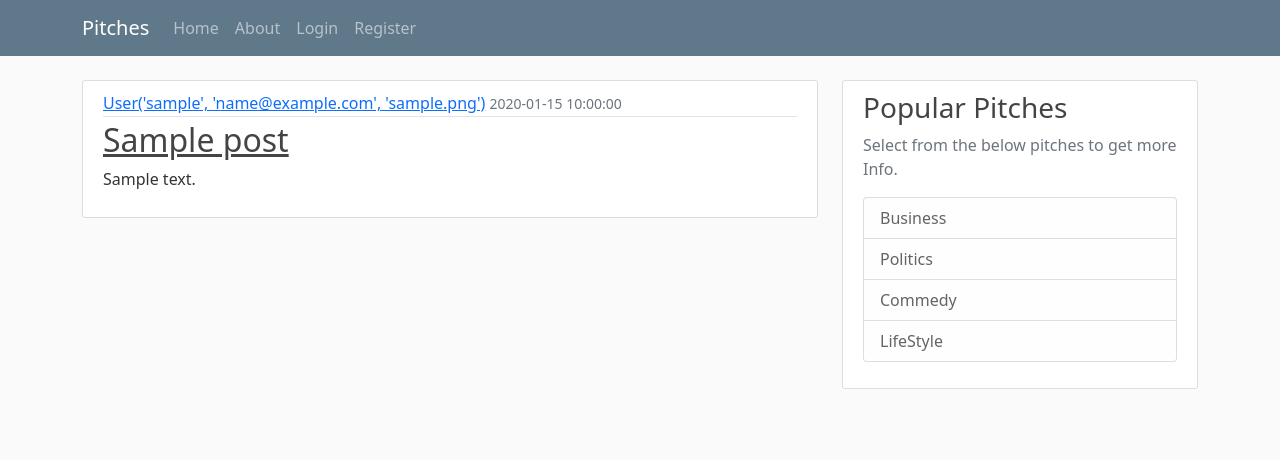
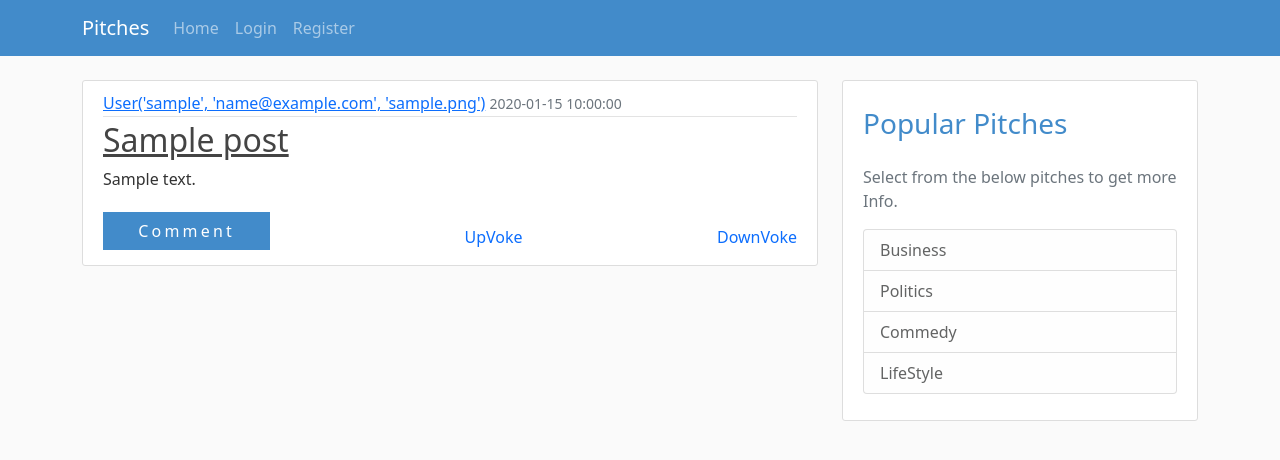
Before and after one commit to fobiero/pitch_project_C03, a Flask app: template app/templates/home.html in a window 1280 px wide. Shown: the top 460 px of the page. Run offline with Flask 2, Linux system fonts and the light colour scheme; tables that the repository leaves empty hold one stand-in row (values such as "Sample post"); the template is opened without the code that fills it: values that come from a table or form of the project are taken from there, most other values are stand-ins (such as "Sample title", 1, 10 or a date in 2020); some libraries are stand-ins or nearby versions.

Commit message:
debug UI

```diff
--- a/app/static/css/custom.css
+++ b/app/static/css/custom.css
@@ -14,7 +14,7 @@ h6 {
 }
 
 .bg-steel {
-    background-color: #5f788a;
+    background-color: #428bca;
 }
 
 .site-header .navbar-nav .nav-link {
@@ -56,13 +56,13 @@ a.article-title:hover {
     margin-right: 16px;
 }
 
-.article-metadata {
+.art_cont {
     padding-bottom: 1px;
     margin-bottom: 4px;
     border-bottom: 1px solid #e3e3e3
 }
 
-.article-metadata a:hover {
+.art_cont a:hover {
     color: #333;
     text-decoration: none;
 }
@@ -83,3 +83,39 @@ a.article-title:hover {
 .account-heading {
     font-size: 2.5rem;
 }
+
+#pop_pi {
+    color: #428bca;
+    padding: 1rem 0;
+}
+
+
+/* COMENT SECTIION  */
+
+.art-mr {
+    display: flex;
+    /* padding: 1rem; */
+    align-items: center;
+    justify-content: space-between;
+}
+
+.art-mr a {
+    list-style: none;
+    text-decoration: none;
+}
+
+.art-mr a i {
+    font-size: 2rem;
+    padding: 0 .5rem 0 0;
+}
+
+.art-mr .comment a {
+    background-color: #428bca;
+    padding: .5rem 2.2rem;
+    text-align: center;
+    color: #fff;
+    align-items: center;
+    font-size: 1rem;
+    font-weight: 300;
+    letter-spacing: .2rem;
+}
--- a/app/templates/default.html
+++ b/app/templates/default.html
@@ -7,6 +7,7 @@
     <link href="https://cdn.jsdelivr.net/npm/bootstrap@5.1.3/dist/css/bootstrap.min.css" rel="stylesheet" integrity="sha384-1BmE4kWBq78iYhFldvKuhfTAU6auU8tT94WrHftjDbrCEXSU1oBoqyl2QvZ6jIW3" crossorigin="anonymous">
     <link rel="stylesheet" href="{{url_for('static', filename='css/custom.css')}}">
     <title>{{title}}</title>
+    <script src=" https://kit.fontawesome.com/18c8942d96.js " crossorigin="anonymous "></script>
 </head>
 
 <body>
@@ -20,7 +21,6 @@
                 <div class="collapse navbar-collapse" id="navbarToggle">
                     <div class="navbar-nav mr-auto">
                         <a class="nav-item nav-link" href="{{ url_for('home')}}">Home</a>
-                        <a class="nav-item nav-link" href="{{ url_for('about')}}">About</a>
                     </div>
                     <div class="navbar-nav">
                         <a class="nav-item nav-link" href="{{ url_for('login')}}">Login</a>
@@ -38,7 +38,7 @@
             </div>
             <div class="col-md-4">
                 <div class="content-section">
-                    <h3>Popular Pitches</h3>
+                    <h3 id="pop_pi">Popular Pitches</h3>
                     <p class='text-muted'>Select from the below pitches to get more Info.
                         <ul class="list-group">
                             <li class="list-group-item list-group-item-light">Business</li>
@@ -52,7 +52,6 @@
         </div>
     </main>
 
-
     <script src="https://cdn.jsdelivr.net/npm/bootstrap@5.1.3/dist/js/bootstrap.bundle.min.js" integrity="sha384-ka7Sk0Gln4gmtz2MlQnikT1wXgYsOg+OMhuP+IlRH9sENBO0LRn5q+8nbTov4+1p" crossorigin="anonymous"></script>
     <script src="{{url_for('static', filename='js/script.js')}}"></script>
 </body>
--- a/app/templates/home.html
+++ b/app/templates/home.html
@@ -1,12 +1,23 @@
 {% extends "default.html" %} {% block content %} {% for post in posts %}
 <article class="media content-section">
     <div class="media-body">
-        <div class="article-metadata">
+        <div class="art_cont">
             <a class="mr-2" href="#">{{ post.author }}</a>
             <small class="text-muted">{{ post.date_posted }}</small>
         </div>
         <h2><a class="article-title" href="#">{{ post.title }}</a></h2>
         <p class="article-content">{{ post.content }}</p>
+        <div class="art-mr">
+            <div class="comment">
+                <a href="{{ url_for('login')}}"></i>Comment</a>
+            </div>
+            <div class="like">
+                <a href="{{ url_for('login')}}"><i class="fa-thin fa-thumbs-up"></i>UpVoke</a>
+            </div>
+            <div class="dis_like">
+                <a href="{{ url_for('login')}}"><i class="fa-thin fa-thumbs-down"></i>DownVoke</a>
+            </div>
+        </div>
     </div>
 </article>
 {% endfor %} {% endblock content %}
--- a/app/templates/index.html
+++ /dev/null
@@ -1 +0,0 @@
-{% extends "default.html" %} {% block content %} {% endblock content %}
```
Also changed, not shown: app/routes.py (+8 -13 lines).
